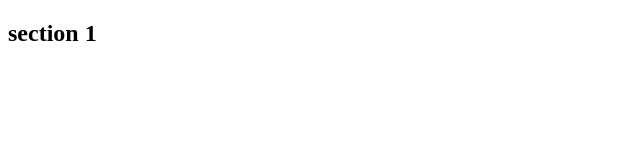
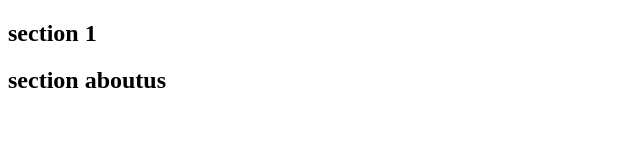
Before and after one commit to JCayllahuaG/Probes, a plain HTML site: page index.html in a window 1280 px wide. Shown: the whole page, without its empty margins (0-640 px from the left). Drawn offline with Linux system fonts and the light colour scheme.

Commit message:
about us commit 1rst

```diff
--- a/index.html
+++ b/index.html
@@ -10,5 +10,9 @@
     <section>
         <h1>section 1</h1>
     </section>
+    <section>
+        <h1>section aboutus</h1>
+    </section>
+
 </body>
 </html>
```
